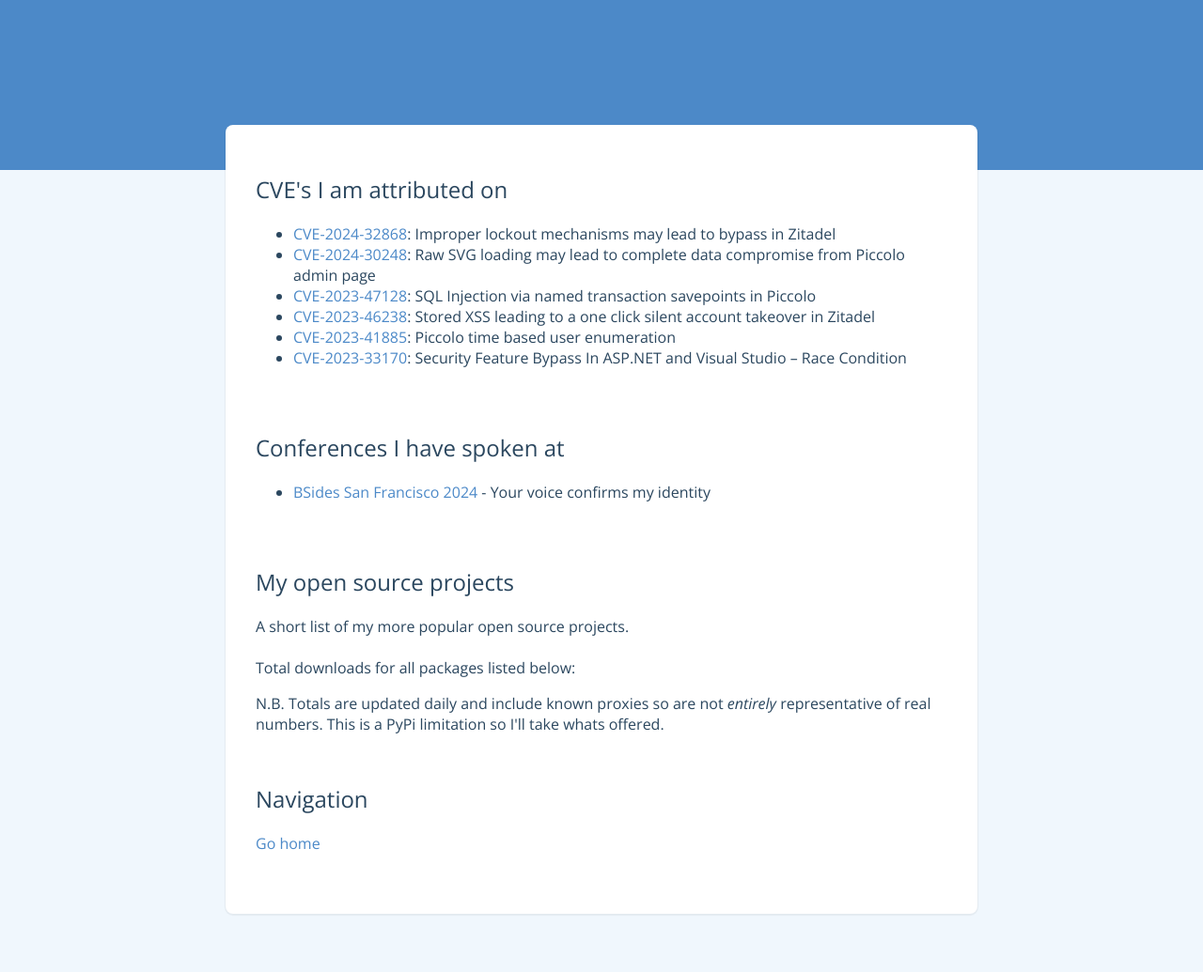
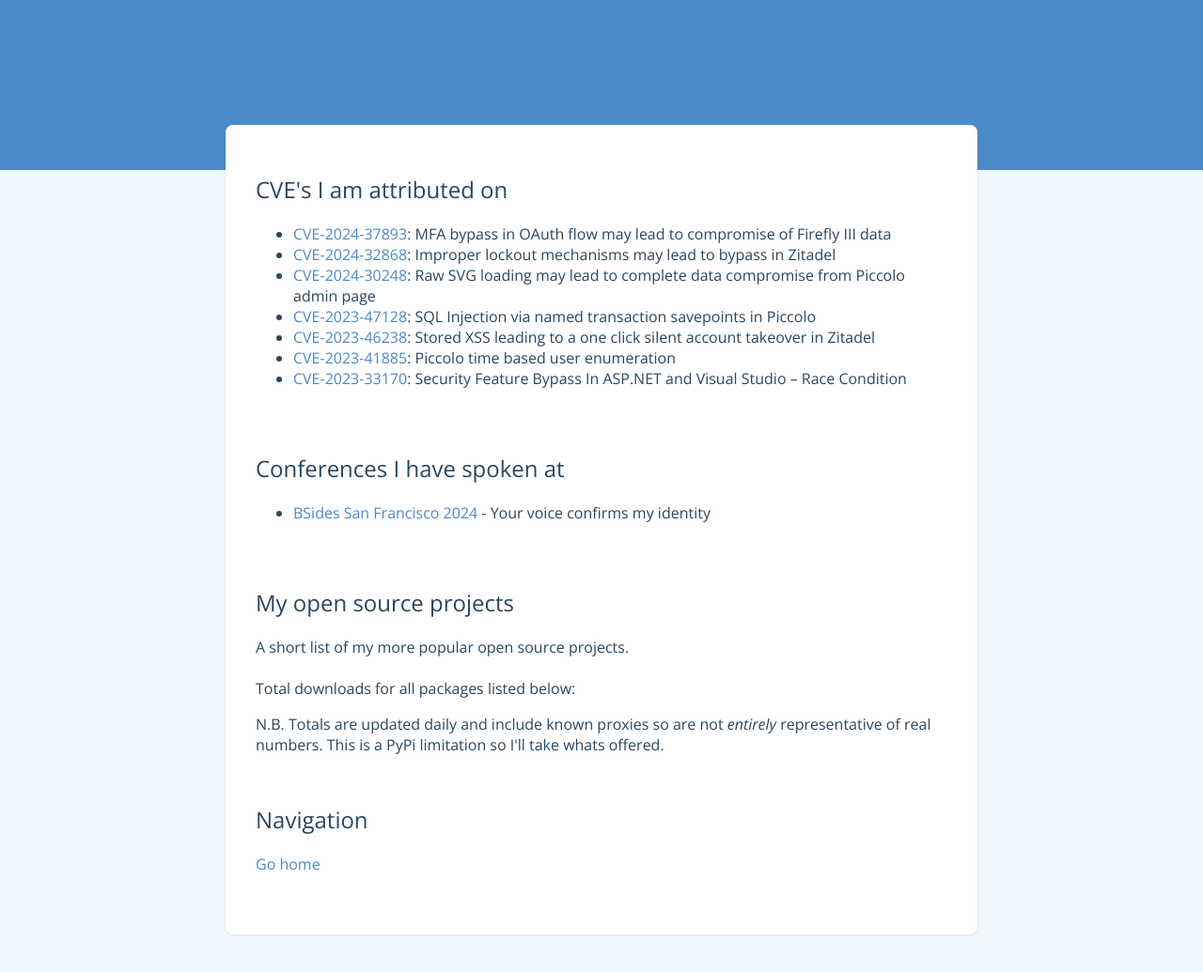
Before and after one commit to Skelmis/data.skelmis.co.nz, a Python web app: template home/templates/achievements.jinja in a window 1280 px wide. Shown: the top 1035 px of the page at 94% size. Run offline with Jinja, Linux system fonts and the light colour scheme; the template is opened without the code that fills it, so the values that code supplies are empty.

Commit message:
feat: add new firefly cve

```diff
--- a/home/templates/achievements.jinja
+++ b/home/templates/achievements.jinja
@@ -8,6 +8,10 @@
         <section>
             <h2>CVE's I am attributed on</h2>
             <ul>
+                <li>
+                    <a href="https://github.com/firefly-iii/firefly-iii/security/advisories/GHSA-4gm4-c4mh-4p7w">CVE-2024-37893</a>:
+                    MFA bypass in OAuth flow may lead to compromise of Firefly III data
+                </li>
                 <li>
                     <a href="https://github.com/zitadel/zitadel/security/advisories/GHSA-7j7j-66cv-m239" target="_blank">CVE-2024-32868</a>:
                     Improper lockout mechanisms may lead to bypass in Zitadel
```
